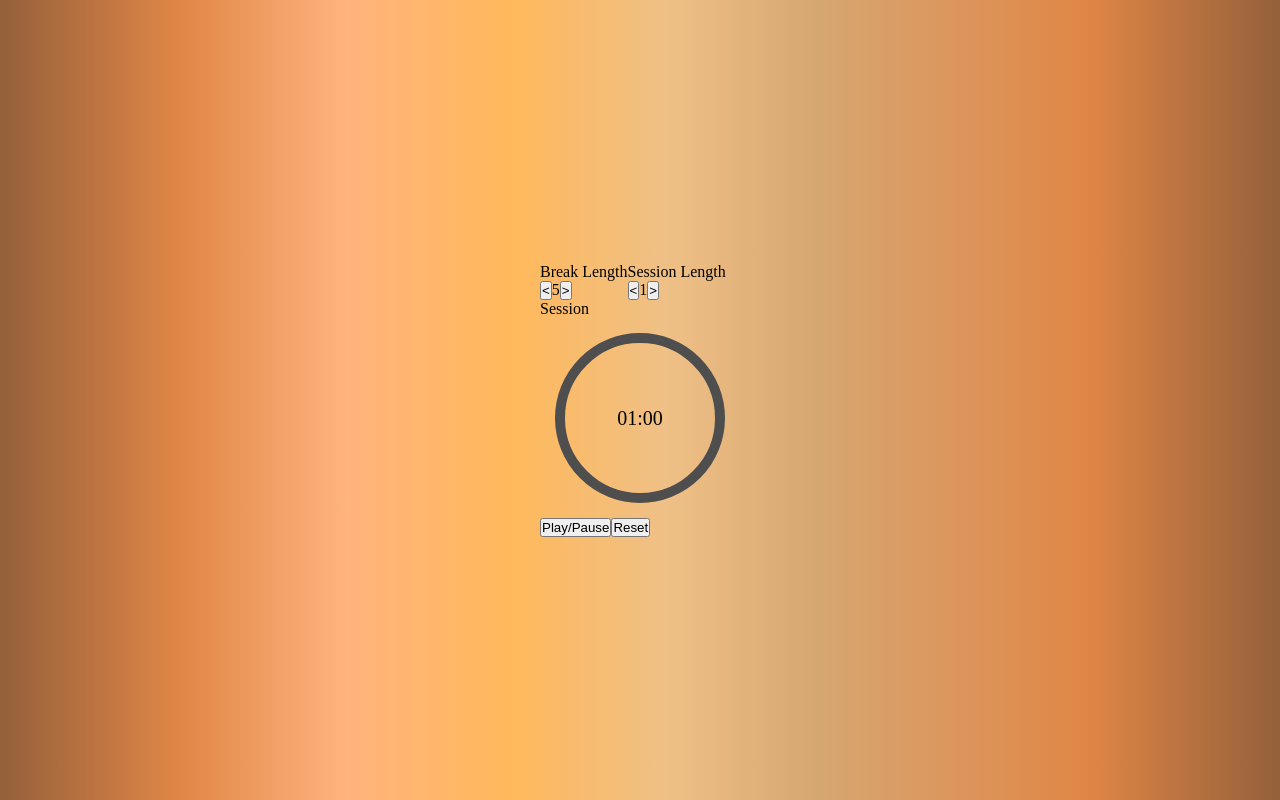
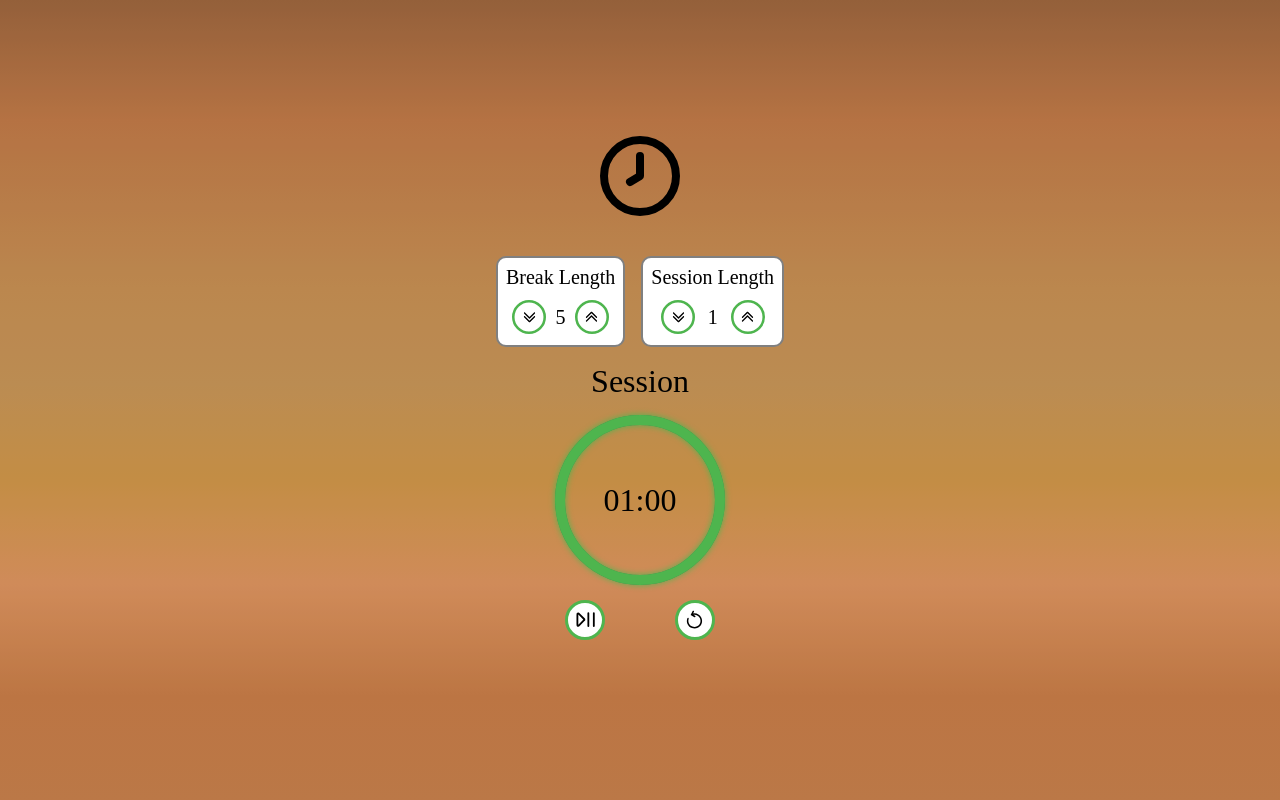
Before and after one commit to Anshuldhakar1/FreeCodeCamp-Clock, a React (Vite) app: page / in a window 1280 px wide. Built offline with nearby package versions, Linux system fonts and the light colour scheme.

Commit message:
finished

```diff
--- a/src/app/AppCounter.tsx
+++ b/src/app/AppCounter.tsx
@@ -1,29 +1,50 @@
-export const AppCounter = (props: { title: string, value: number,type:string, isRunning:boolean,setter: (v:number)=>void }) => {
+import styles from './app.module.scss';
+
+export const AppCounter = (props: { title: string, value: number, type: string, isRunning: boolean, setter: (v: number) => void }) => {
+
+    const commonStyles = ` ${styles.gridCenter} ${styles.coolerBTN}`;
+    const decrementStyles = `${styles.decrementButton} ${commonStyles}`;
+    const incrementStyles = `${styles.incrementButton} ${commonStyles}`;
 
     return (
-        <div>
-            <div id={props.type+"-label"}>{props.title}</div>
+        <div className={styles.counterOuter}>
+            <div
+                id={props.type + "-label"}
+                className={styles.counterTitle}
+            >
+                {props.title}
+            </div>
+            <div className={styles.counterRow2}>
                 <button
-                id={props.type+"-decrement"}
+                    id={props.type + "-decrement"}
+                    className={decrementStyles}
                     disabled={props.isRunning}
                     onClick={() => {
-                    if(props.value > 1)
+                        if (props.value > 1)
                             props.setter(props.value - 1);
                     }}
                 >
-                {"<"}
+                    <svg fill="#000000" viewBox="-8.5 0 32 32" version="1.1" xmlns="http://www.w3.org/2000/svg">
+                        <title>angle-double-top</title>
+                        <path d="M13.72 17.68c-0.2 0-0.44-0.080-0.6-0.24l-5.84-5.84-5.84 5.84c-0.32 0.32-0.84 0.32-1.2 0-0.32-0.32-0.32-0.84 0-1.2l6.44-6.44c0.32-0.32 0.88-0.32 1.2 0l6.44 6.44c0.32 0.32 0.32 0.84 0 1.2-0.16 0.16-0.4 0.24-0.6 0.24zM13.72 22.44c-0.2 0-0.44-0.080-0.6-0.24l-5.84-5.88-5.84 5.88c-0.32 0.32-0.84 0.32-1.2 0-0.32-0.32-0.32-0.84 0-1.2l6.44-6.44c0.32-0.32 0.88-0.32 1.2 0l6.44 6.44c0.32 0.32 0.32 0.84 0 1.2-0.16 0.16-0.4 0.24-0.6 0.24z"></path>
+                    </svg>
                 </button>
                 <label id={props.type + "-length"}>{props.value}</label>
                 <button
                     id={props.type + "-increment"}
+                    className={incrementStyles}
                     disabled={props.isRunning}
                     onClick={() => {
-                    if(props.value<60)
+                        if (props.value < 60)
                             props.setter(props.value + 1);
                     }}
                 >
-                {">"}
+                    <svg fill="#000000" viewBox="-8.5 0 32 32" version="1.1" xmlns="http://www.w3.org/2000/svg">
+                        <title>angle-double-top</title>
+                        <path d="M13.72 17.68c-0.2 0-0.44-0.080-0.6-0.24l-5.84-5.84-5.84 5.84c-0.32 0.32-0.84 0.32-1.2 0-0.32-0.32-0.32-0.84 0-1.2l6.44-6.44c0.32-0.32 0.88-0.32 1.2 0l6.44 6.44c0.32 0.32 0.32 0.84 0 1.2-0.16 0.16-0.4 0.24-0.6 0.24zM13.72 22.44c-0.2 0-0.44-0.080-0.6-0.24l-5.84-5.88-5.84 5.88c-0.32 0.32-0.84 0.32-1.2 0-0.32-0.32-0.32-0.84 0-1.2l6.44-6.44c0.32-0.32 0.88-0.32 1.2 0l6.44 6.44c0.32 0.32 0.32 0.84 0 1.2-0.16 0.16-0.4 0.24-0.6 0.24z"></path>
+                    </svg>
                 </button>
+            </div>
         </div>
     );
 
--- a/src/app/Core.tsx
+++ b/src/app/Core.tsx
@@ -92,16 +92,22 @@ export const Core = () => {
   }
 
   return (
-    <div id="Core" className={styles.flexCol}>
+    <div id={styles.Core} className={styles.flexCol}>
 
-      <div style={{ display: "flex" }}>
+      <div className={styles.gridCenter}>
+        <svg id={styles.headSVG} width="1em" height="1em" viewBox="0 0 24 24" fill="none" xmlns="http://www.w3.org/2000/svg">
+          <path d="M12 7V12L9.5 13.5M21 12C21 16.9706 16.9706 21 12 21C7.02944 21 3 16.9706 3 12C3 7.02944 7.02944 3 12 3C16.9706 3 21 7.02944 21 12Z" stroke="#000000" stroke-width="2" stroke-linecap="round" stroke-linejoin="round" />
+        </svg>
+      </div>
+
+      <div id={styles.counterContainer}>
         <AppCounter title="Break Length" type="break" value={breakLen} isRunning={running} setter={setBreakLen} />
         <AppCounter title="Session Length" type="session" value={sessionLen} isRunning={running} setter={setSessionLen} />
       </div>
 
       <div>
 
-        <label id="timer-label">{sessionTitle}</label>
+        <label id={styles.timerLabel }>{sessionTitle}</label>
 
         <div id={styles.AnimatedsvgContainer} className={styles.gridCenter}>
           <div id={styles.timeLeft}>
@@ -120,8 +126,31 @@ export const Core = () => {
           </svg>
         </div>
 
-        <button id="start_stop" onClick={() => { startStopTimer(); }}>Play/Pause</button>
-        <button id="reset" onClick={() => { handleReset(); }}>Reset</button>
+        <div id={styles.buttonDiv}>
+          <button
+            id="start_stop"
+
+            className={styles.coolerBTN}
+            onClick={() => { startStopTimer(); }}
+          >
+            <svg
+              id={styles.playPauseSVG}
+              viewBox="0 0 24 24"
+              fill="none" xmlns="http://www.w3.org/2000/svg">
+              <path d="M15 5V19M21 5V19M3 7.20608V16.7939C3 17.7996 3 18.3024 3.19886 18.5352C3.37141 18.7373 3.63025 18.8445 3.89512 18.8236C4.20038 18.7996 4.55593 18.4441 5.26704 17.733L10.061 12.939C10.3897 12.6103 10.554 12.446 10.6156 12.2565C10.6697 12.0898 10.6697 11.9102 10.6156 11.7435C10.554 11.554 10.3897 11.3897 10.061 11.061L5.26704 6.26704C4.55593 5.55593 4.20038 5.20038 3.89512 5.17636C3.63025 5.15551 3.37141 5.26273 3.19886 5.46476C3 5.69759 3 6.20042 3 7.20608Z" stroke="#000000" stroke-width="2" stroke-linecap="round" stroke-linejoin="round" />
+            </svg>
+          </button>
+          <button id="reset"
+            className={styles.coolerBTN} onClick={() => { handleReset(); }}>
+            <svg
+              id={styles.resetSVG}
+              fill="#000000"
+              viewBox="-7.5 0 32 32"
+              version="1.1" xmlns="http://www.w3.org/2000/svg">
+              <path d="M15.88 13.84c-1.68-3.48-5.44-5.24-9.040-4.6l0.96-1.8c0.24-0.4 0.080-0.92-0.32-1.12-0.4-0.24-0.92-0.080-1.12 0.32l-1.96 3.64c0 0-0.44 0.72 0.24 1.040l3.64 1.96c0.12 0.080 0.28 0.12 0.4 0.12 0.28 0 0.6-0.16 0.72-0.44 0.24-0.4 0.080-0.92-0.32-1.12l-1.88-1.040c2.84-0.48 5.8 0.96 7.12 3.68 1.6 3.32 0.2 7.32-3.12 8.88-1.6 0.76-3.4 0.88-5.080 0.28s-3.040-1.8-3.8-3.4c-0.76-1.6-0.88-3.4-0.28-5.080 0.16-0.44-0.080-0.92-0.52-1.080-0.4-0.080-0.88 0.16-1.040 0.6-0.72 2.12-0.6 4.36 0.36 6.36s2.64 3.52 4.76 4.28c0.92 0.32 1.84 0.48 2.76 0.48 1.24 0 2.48-0.28 3.6-0.84 4.16-2 5.92-7 3.92-11.12z"></path>
+            </svg>
+          </button>
+        </div>
 
       </div>
 
--- a/src/app/app.module.scss
+++ b/src/app/app.module.scss
@@ -1,3 +1,8 @@
+#Core {
+    --svgMeterColor: #4eb54e;
+    --hoverColor: #4eb54e47;
+}
+
 .flex {
     display: flex;
 }
@@ -6,8 +11,21 @@
     flex-direction: column;
 }
 
+#buttonDiv {
+    display: flex;
+    justify-content: space-evenly;
+}
+
+#timerLabel {
+    font-size: 2rem;
+    text-align: center;
+    width: 100%;
+    display: inline-block;
+    margin-top: 1rem;
+}
+
 #timeLeft {
-    font-size: 1.25rem;
+    font-size: 2rem;
 }
 
 .gridCenter {
@@ -19,35 +37,15 @@
     // z-index: 1;
     position: relative;
 
-    width: 200px;
+    width: 100%;
     height: 200px;
-}
-
-#AnimatedsvgContainer::before {
-    content: '';
-    position: absolute;
-    inset:0;
-    width: 1px;
-    height: 100%;
-    left: 50%;
-}
-
-#AnimatedsvgContainer::after {
-    content: '';
-    position: absolute;
-    inset:0;
-    height: 1px;
-    width: 100%;
-    top: 50%;
 }
 
 .animatedSvg {
     --svgMeterBG: #4e4e4e;
-    --svgMeterColor: #2c8a2c;
-    --svgCompleteTime: 10s;
 
     position: absolute;
-    rotate: -90deg;
+    width: 200px;
 }
 
 .animatedSvgCircle {
@@ -62,14 +60,101 @@
 
 .animatedSvgCircleMeter {
     stroke: var(--svgMeterColor);
-    stroke-dashoffset: 300px;
+    stroke-dashoffset: 49px;
     stroke-dasharray: 300px;
 
-    animation: progression var(--svgCompleteTime) linear forwards;
-    animation-play-state: paused;
+    // box-shadow: 0px 0px 0px 8px rgba(230,0,0,0.1);
+    animation: glow 2s ease-in-out forwards;
+    animation-iteration-count: infinite;
 }
 
-@keyframes progression {
-    0% { stroke-dashoffset: 300px; }
-    100% { stroke-dashoffset: 0; }
+@keyframes glow {
+    0%{ filter: drop-shadow(0px 0px 0px var(--svgMeterColor)); }
+    50%{ filter: drop-shadow(0px 0px 3px var(--svgMeterColor)); }
+    100%{ filter: drop-shadow(0px 0px 0px var(--svgMeterColor)); }
 }
+
+.coolButton {
+    color: black;
+    padding: 0.5rem;
+    display: grid;
+    place-items: center;
+    border-radius: 50%;
+    border: none;
+    cursor: pointer;
+    font-size: 2rem;
+}
+
+#counterContainer {
+    display: flex;
+    justify-content: space-evenly;
+    font-size: 1.25rem;
+    gap: 1rem;
+}
+
+#headSVG {
+    font-size: 6rem;
+    position: relative;
+    top: -2rem;
+}
+
+.counterOuter {
+    background: white;
+    padding: 0.5rem;
+    border: 2px solid gray;
+    border-radius: 10px;
+}
+
+.coolerBTN {
+    background: white;
+    border: 3px solid var(--svgMeterColor);
+    font-size: 2rem;
+    border-radius: 50%;
+    width: 2.5rem;
+    padding: 0.15rem;
+
+    display: grid;
+    place-items: center;
+}
+
+.coolerBTN svg {
+    width: 100%;
+    height: 100%;
+}
+
+.decrementButton {
+    rotate: 180deg;
+}
+
+.incrementButton {
+    background: white;
+}
+
+.counterRow2 {
+    display: flex;
+    gap: .25rem;
+    justify-content: space-evenly;
+    margin-top: 0.5rem;
+}
+
+.counterRow2 label {
+    display: flex;
+    align-items: center;
+}
+
+.counterRow2 button {
+    scale: 0.85;
+    transition: .1s all ease-in;
+}
+
+.counterRow2 button:hover{
+    background-color: var(--hoverColor);
+}
+
+.counterRow2 button:hover svg {
+    scale: 1.2;
+}
+
+#playPauseSVG {
+    scale: .75;
+}
--- a/src/styles.scss
+++ b/src/styles.scss
@@ -31,22 +31,6 @@ body, body * {
     height: 100vh;
 }
 
-@media (min-width: 768px)  {
-    #Container::before {
-        background: rgb(121,56,9);
-        background: linear-gradient(
-            90deg, rgba(121,56,9,1) 0%,
-            rgba(216,104,24,1) 14%,
-            rgba(255,160,93,1) 27%,
-            rgba(255,167,50,1) 40%,
-            rgba(235,176,104,1) 52%,
-            rgba(204,144,78,1) 64%,
-            rgba(216,104,24,1) 85%,
-            rgba(121,56,9,1) 100%
-        );
-    }
-}
-
 #Container::after {
     content: '';
     position: absolute;
```
Also changed, not shown: src/assets/bgImage.jpeg (deleted). Lines whose indentation alone changed are shown as unchanged.
